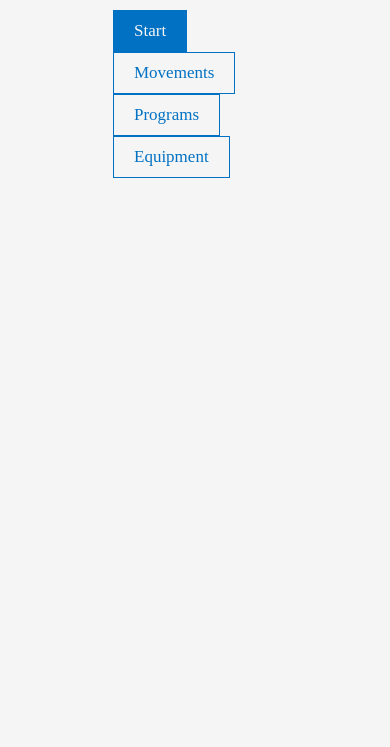
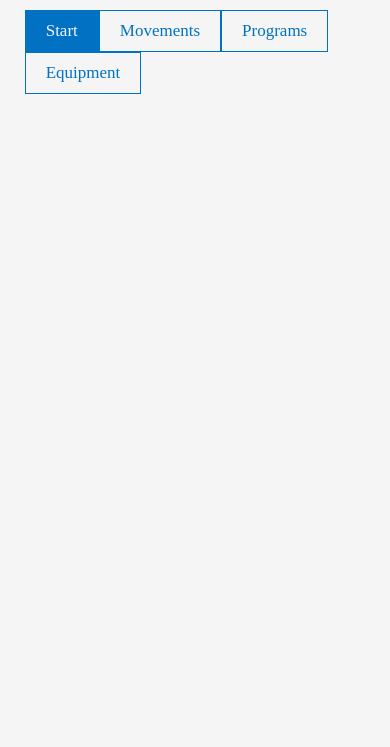
Before and after one commit to Carl-Brick/website-calisthenics, a plain HTML site: page index.html in a window 390 px wide. Shown: the part 97-844 px from the top of the page. Drawn offline with Linux system fonts and the light colour scheme.

Commit message:
2nd Lesson (late update)
Fixed the outer columns to responsive.

```diff
--- a/css/grid.css
+++ b/css/grid.css
@@ -1,7 +1,7 @@
 /* Grid Calisthenics */
 .grid {
   display: grid;
-  grid-template-columns: 100px repeat(3, 1fr) 100px;
+  grid-template-columns: 3vw repeat(3, 1fr) 3vw;
   grid-template-rows: repeat(auto-fit, auto);
   grid-gap: 5px;
 }
@@ -12,13 +12,6 @@ header {
   grid-row: 1/2;
 }
 
-/* Maybe unnecessary */
-/*@media screen and (min-width: 800px) {
-  h1 {
-    font-size: 6vw;
-  }
-}
-*/
 nav {
   grid-column: 2/5;
   grid-row: 2/3;
@@ -26,9 +19,14 @@ nav {
 
 /* Make media query for H1 at 1300px */
 @media only screen and (max-width: 800px) {
-
   /* Resize Grid */
-  .grid {
+  /*  .grid {
+    display: grid;
     grid-template-columns: 100px repeat(3, 1fr) 100px;
-  }
+    grid-template-rows: repeat(auto-fit, auto);
+  }*/
+  /*nav {
+    grid-column: 1/6;
+    margin-left: 20px;
+  }*/
 }
```
